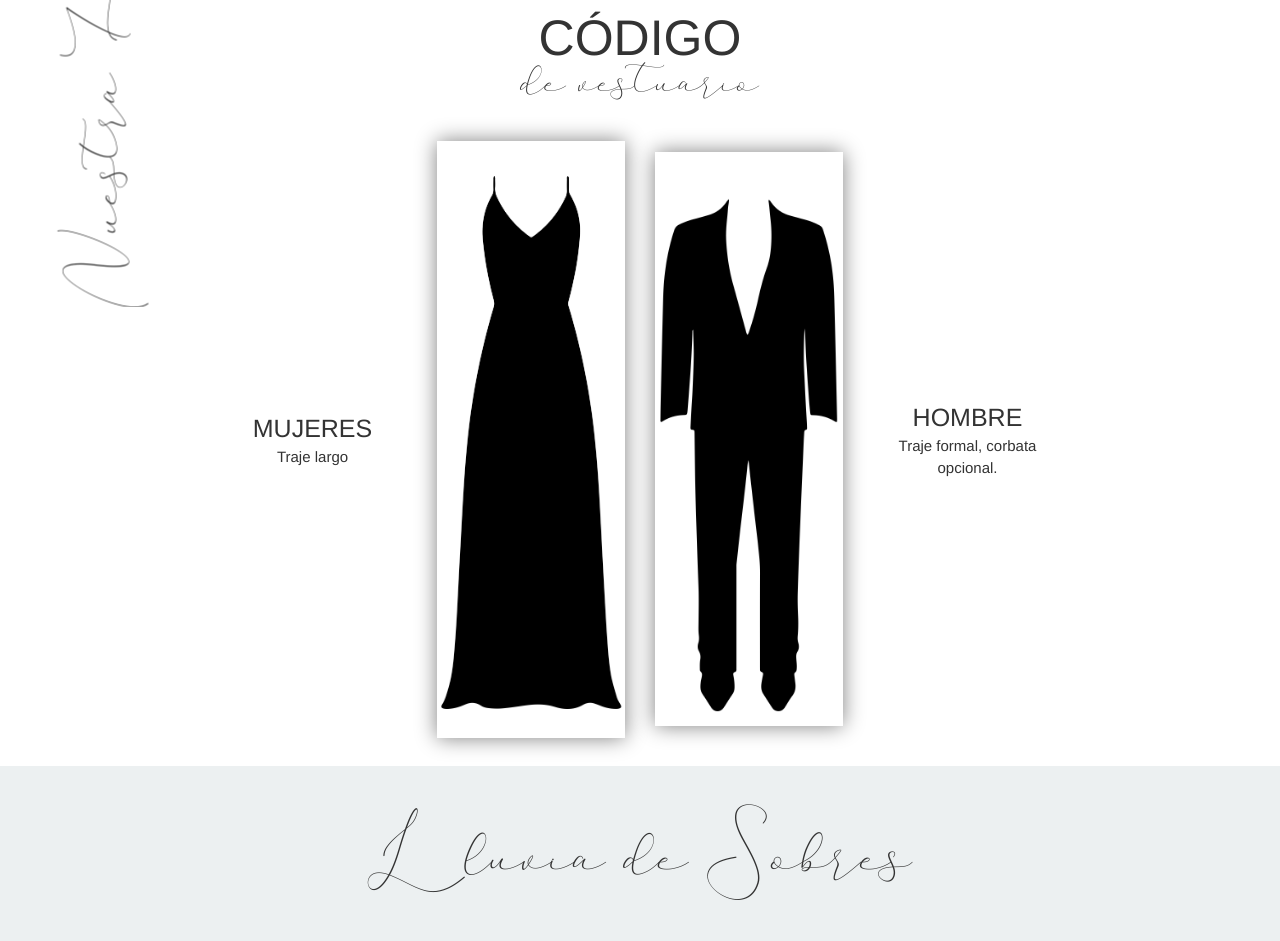
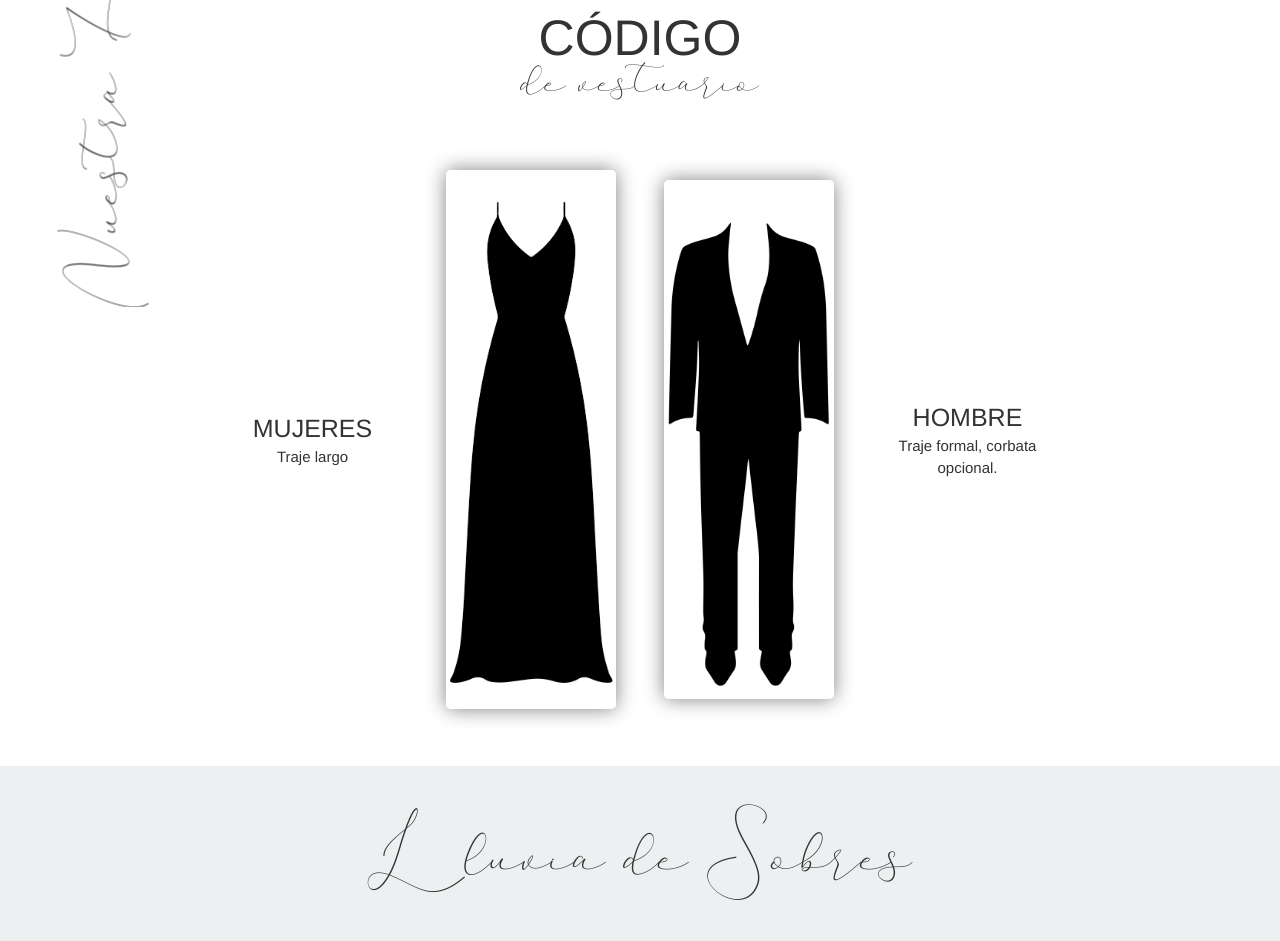
Before and after one commit to kleideradrian99/RyP, a website: page index.html in a window 1280 px wide. Shown: the part 2284-3225 px from the top of the page. Drawn offline with nearby package versions, Linux system fonts and the light colour scheme; a web font is replaced by a local one.

Commit message:
Mejoras back

```diff
--- a/index.html
+++ b/index.html
@@ -359,7 +359,8 @@
                     </div>
                     <div class="col-md-6">
                         <div class="center-componente">
-                            <img class="text " src="build/img/mujer.png" width="100%">
+                            <img class="text " src="build/img/mujer.png"
+                                style="width: 170px;z-index: -1;border-radius: 5px;">
                         </div>
                     </div>
                 </div>
@@ -383,7 +384,8 @@
 
                     <div class="col-md-6">
                         <div class="center-componente">
-                            <img class="text " src="build/img/hombre.png" width="100%">
+                            <img class="text " src="build/img/hombre.png"
+                                style="width: 170px;z-index: -1;border-radius: 5px;">
                         </div>
                     </div>
 
```
